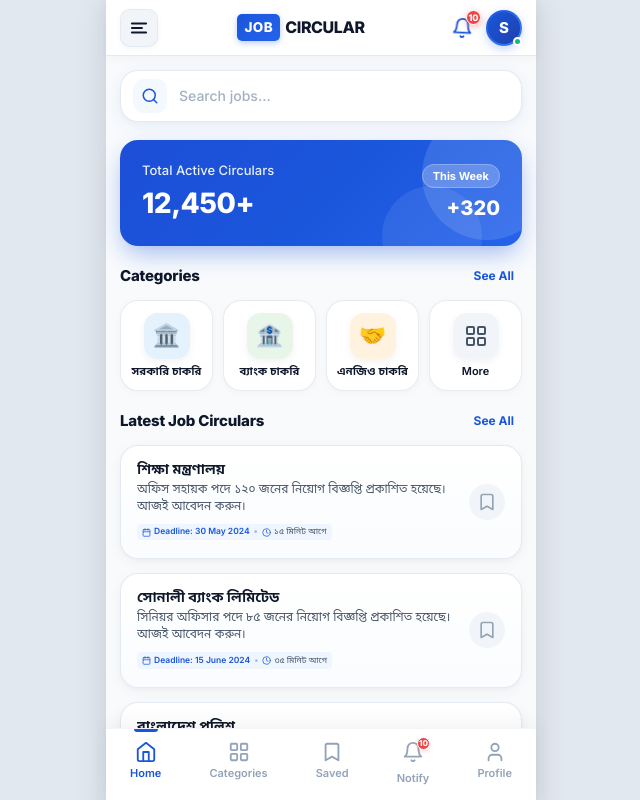
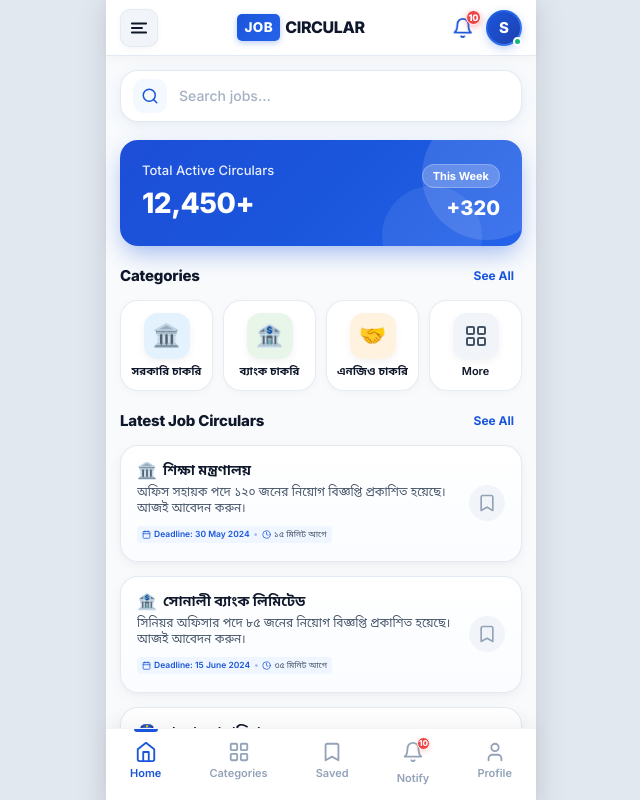
Before and after one commit to rudrodeb029/Job-Circular, a React (Vite) app: page /home in a window 1280 px wide. Shown: the top 800 px of the page, without its empty margins (319-959 px from the left). Built offline with nearby package versions, Linux system fonts and the light colour scheme; no server answers.

Commit message:
Render organization emoji icon inline before the title text inside JobCard

```diff
--- a/src/components/JobCard.jsx
+++ b/src/components/JobCard.jsx
@@ -146,7 +146,10 @@ export default function JobCard({ job, showBookmark = true, showIcon = false })
       )}
 
       <div className="job-card-content">
-        <h4 className="job-card-title">{orgName}</h4>
+        <h4 className="job-card-title" style={{ display: 'flex', alignItems: 'center', gap: '6px' }}>
+          <span style={{ fontSize: '16px', flexShrink: 0 }}>{displayIcon}</span>
+          <span>{orgName}</span>
+        </h4>
         <p className="job-card-org" style={{
           display: '-webkit-box',
           WebkitLineClamp: 2,
```
